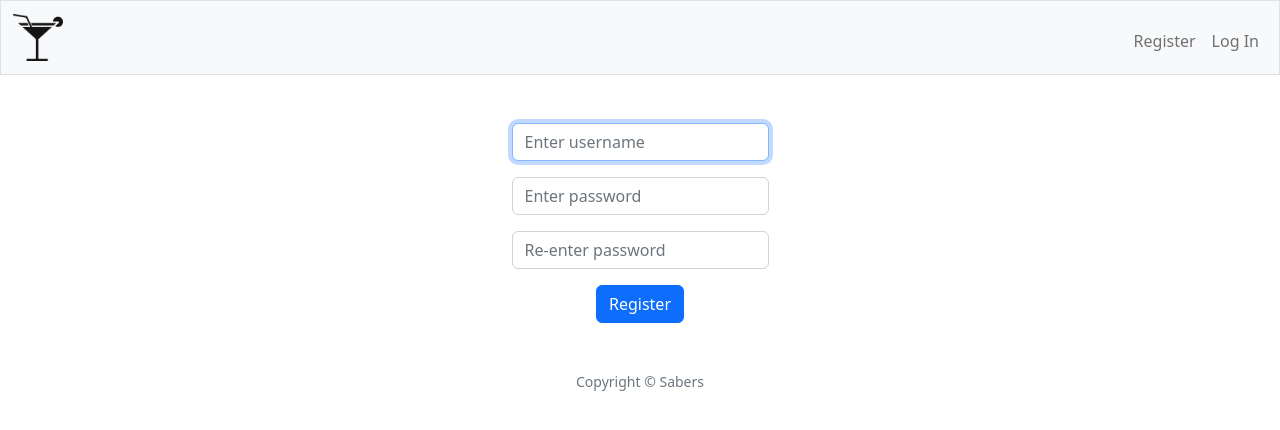
After one commit to sabers312/cs50-finalproject, a Flask app: page /register in a window 1280 px wide. The commit adds this page. Shown: the top 430 px of the page. Run offline with Flask 2, Linux system fonts and the light colour scheme; some libraries are stand-ins or nearby versions.

Commit message:
Registration, Login, Logout

```diff
--- a/app.py
+++ b/app.py
@@ -1,13 +1,113 @@
-from flask import Flask, render_template, request
+from cs50 import SQL
+from flask import Flask, flash, redirect, render_template, request, session
+from flask_session import Session
+from werkzeug.security import check_password_hash, generate_password_hash
+
+from helpers import login_required
+
 
 app = Flask(__name__)
+
+db = SQL("sqlite:///cocktail.db")
+
+"""keeps cache clear - delete aftewards"""
+@app.after_request
+def after_request(response):
+    """Ensure responses aren't cached"""
+    response.headers["Cache-Control"] = "no-cache, no-store, must-revalidate"
+    response.headers["Expires"] = 0
+    response.headers["Pragma"] = "no-cache"
+    return response
+
+
+"""Configure session to use filesystem (instead of signed cookies)"""
+"""CHANGE THIS IN PRE-PRODUCTION: https://medium.com/thedevproject/flask-sessions-what-are-they-for-how-it-works-what-options-i-have-to-persist-this-data-4ca48a34d3"""
+app.config["SESSION_PERMANENT"] = False
+app.config["SESSION_TYPE"] = "filesystem"
+Session(app)
+
 
 @app.route("/")
 def index():
     return render_template("index.html")
 
+
+@app.route("/register", methods=["GET", "POST"])
+def register():
+    if request.method == "POST":
+        username = request.form.get("username")
+        password = request.form.get("password")
+        confirmation = request.form.get("confirmation")
+
+
+        if not username:
+            flash("Username field cannot be blank")
+            return render_template("register.html"), 403
+        if not password or not confirmation:
+            flash("Password fields cannot be blank")
+            return render_template("register.html"), 403
+        elif password != confirmation:
+            flash("Passwords do not match")
+            return render_template("register.html"), 403
+
+
+        rows = db.execute("SELECT * FROM users")
+        for row in rows:
+            if username == row["username"]:
+                flash("Username already taken")
+                return render_template("register.html"), 403
+
+        """Writes new user into user database"""
+        hashed_password = generate_password_hash(password)
+        db.execute("INSERT INTO users (username, hash) VALUES(?,?)", username, hashed_password)
+
+        """Keeps new registered user logged in"""
+        rows = db.execute("SELECT * FROM users where username = ?", username)
+        session["user_id"] = rows[0]["id"]
+
+        flash("Registered!")
+        return redirect("/")
+
+    return render_template("/register.html")
+
+
 @app.route("/login", methods=["GET", "POST"])
 def login():
+
+    session.clear()
+
     if request.method == "POST":
-        return "<p>Still to do</p>"
+
+        username = request.form.get("username")
+        password = request.form.get("password")
+
+        if not username:
+            flash("Username field cannot be blank")
+            return render_template("login.html"), 403
+
+        elif not password:
+            flash("Password field cannot be blank")
+            return render_template("login.html"), 403
+
+        rows = db.execute("SELECT * FROM users WHERE username = ?", username)
+
+        if len(rows) != 1 or not check_password_hash(rows[0]["hash"], password):
+            flash("Invalid username and/or password")
+            return render_template("login.html"), 403
+
+        session["user_id"] = rows[0]["id"]
+
+        flash("Logged in!")
+        return redirect("/")
+
     return render_template("/login.html")
+
+
+@app.route("/logout")
+@login_required
+def logout():
+    session.clear()
+
+    flash("Logged out!")
+
+    return redirect("/")
--- a/notes.txt
+++ b/notes.txt
@@ -1,3 +1,7 @@
+14.01.2023
+
+    https://www.vecteezy.com/vector-art/442801-vector-cocktail-icon
+    - source of logo
 
 15.01.2023
 
--- a/templates/layout.html
+++ b/templates/layout.html
@@ -24,9 +24,32 @@
     <body>
 
         <!--Navigation bar-->
-        <div>
-
-        </div>
+        <nav class="bg-light border navbar navbar-expand-md navbar-light">
+            <div class="container-fluid">
+                <a class="navbar-brand" href="/"><img src="/static/cocktail_logo.png" width="50px"></a>
+                <button aria-controls="navbar" aria-expanded="false" aria-label="Toggle navigation" class="navbar-toggler" data-bs-target="#navbar" data-bs-toggle="collapse" type="button">
+                    <span class="navbar-toggler-icon"></span>
+                </button>
+                <div class="collapse navbar-collapse" id="navbar">
+                    {% if session["user_id"] %}
+                        <ul class="navbar-nav me-auto mt-2">
+                            <li class="nav-item"><a class="nav-link" href="/bar">My Bar</a></li>
+                            <li class="nav-item"><a class="nav-link" href="/cocktail_lookup">Look up a Cocktail</a></li>
+                            <li class="nav-item"><a class="nav-link" href="/cocktail_list">My Cocktail Lists</a></li>
+                            <li class="nav-item"><a class="nav-link" href="/Incredient List">My Ingredient Lists</a></li>
+                        </ul>
+                        <ul class="navbar-nav ms-auto mt-2">
+                            <li class="nav-item"><a class="nav-link" href="/logout">Log Out</a></li>
+                        </ul>
+                    {% else %}
+                        <ul class="navbar-nav ms-auto mt-2">
+                            <li class="nav-item"><a class="nav-link" href="/register">Register</a></li>
+                            <li class="nav-item"><a class="nav-link" href="/login">Log In</a></li>
+                        </ul>
+                    {% endif %}
+                </div>
+            </div>
+        </nav>
 
         <!-- Flash message-->
         {% if get_flashed_messages() %}
@@ -37,14 +60,12 @@
             </header>
         {% endif %}
 
-        <main>
+        <main class="container py-5 text-center">
             {% block main %}{% endblock %}
         </main>
 
-        <footer>
-            <div>
-                <span>Copyright © Sabers</span>
-            </div>
+        <footer class="mb-5 small text-center text-muted">
+            <span>Copyright © Sabers</span>
         </footer>
 
     </body>
--- /dev/null
+++ b/templates/register.html
@@ -0,0 +1,20 @@
+{% extends "layout.html"%}
+
+{% block title %}
+    Register
+{% endblock %}
+
+{% block main %}
+    <form action="/register" method="post">
+        <div class="mb-3">
+            <input autocomplete="off" autofocus class="form-control mx-auto w-auto" id="username" name="username" placeholder="Enter username" type="text">
+        </div>
+        <div class="mb-3">
+            <input class="form-control mx-auto w-auto" id="password" name="password" placeholder="Enter password" type="password">
+        </div>
+        <div class="mb-3">
+            <input class="form-control mx-auto w-auto" id="password" name="confirmation" placeholder="Re-enter password" type="password">
+        </div>
+        <button class="btn btn-primary" type="submit">Register</button>
+    </form>
+{% endblock %}
```
Also changed, not shown: helpers.py (added, +15 -0 lines), cocktail.db, static/cocktail_logo.png (added), 2 other files.
